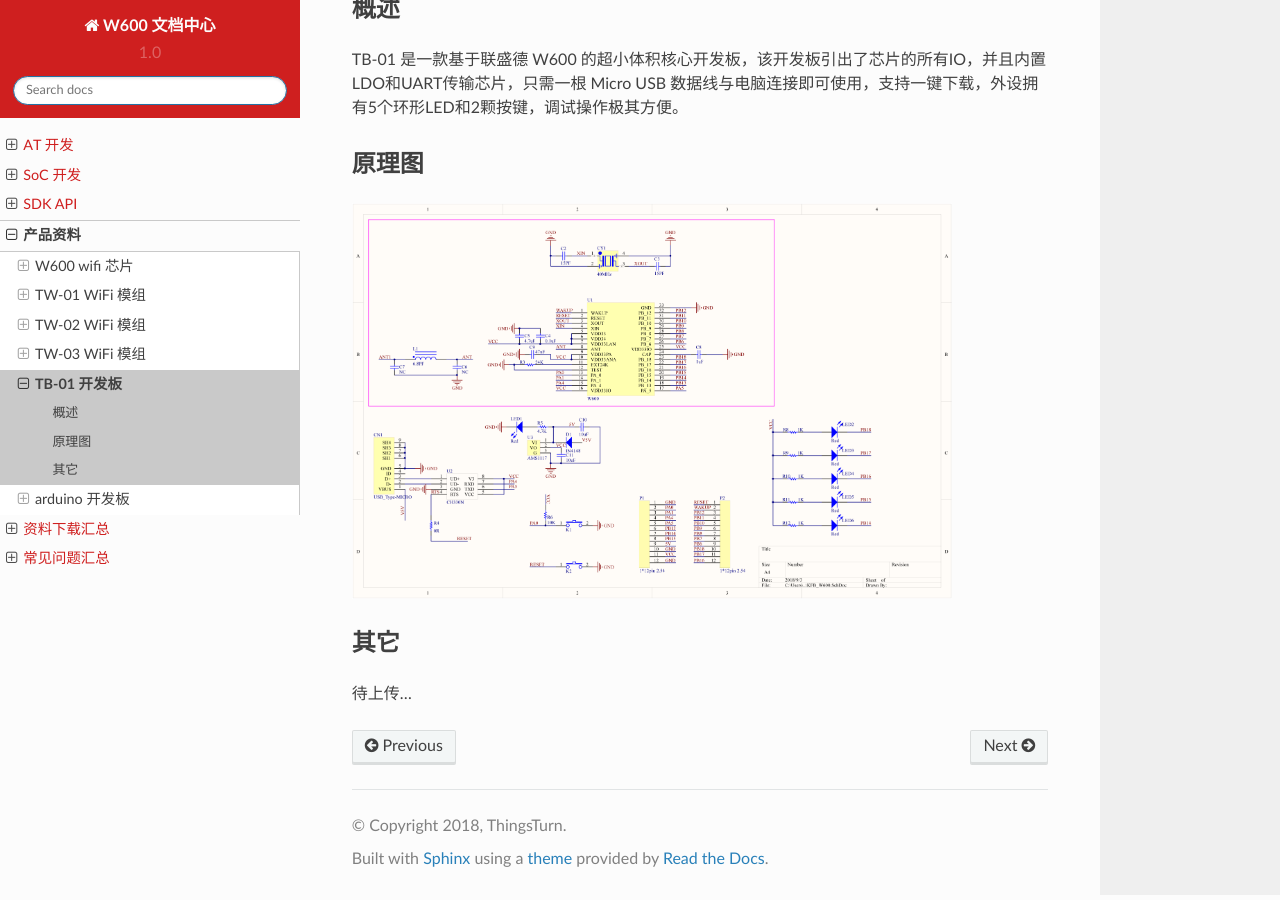
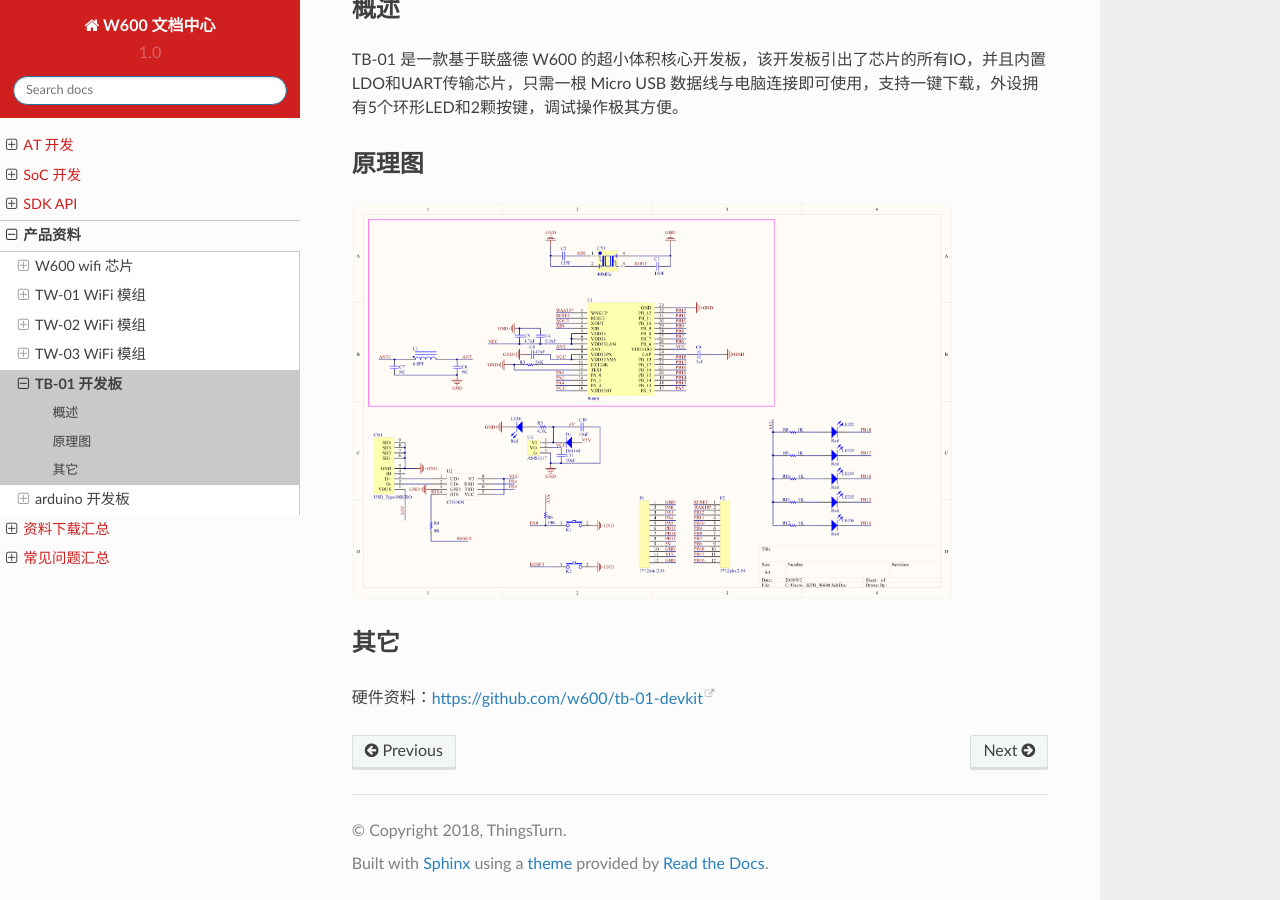
Before and after one commit to szqt/docs, a Sphinx documentation site: the page built from source/product/tb_01.rst, in a window 1280 px wide and 900 px high, scrolled down 696 px. Built offline with Sphinx 7.4.7 and the Read the Docs theme 2.0.0, drawn with Linux system fonts in a browser that asks for light colours; pages that are not in the unit, such as notebooks, are missing from menus.

Commit message:
review source for tb01

```diff
--- a/source/product/tb_01.rst
+++ b/source/product/tb_01.rst
@@ -16,4 +16,4 @@ TB-01 是一款基于联盛德 W600 的超小体积核心开发板，该开发
 
 其它
 ---------
-待上传...
+硬件资料：https://github.com/w600/tb-01-devkit
```
